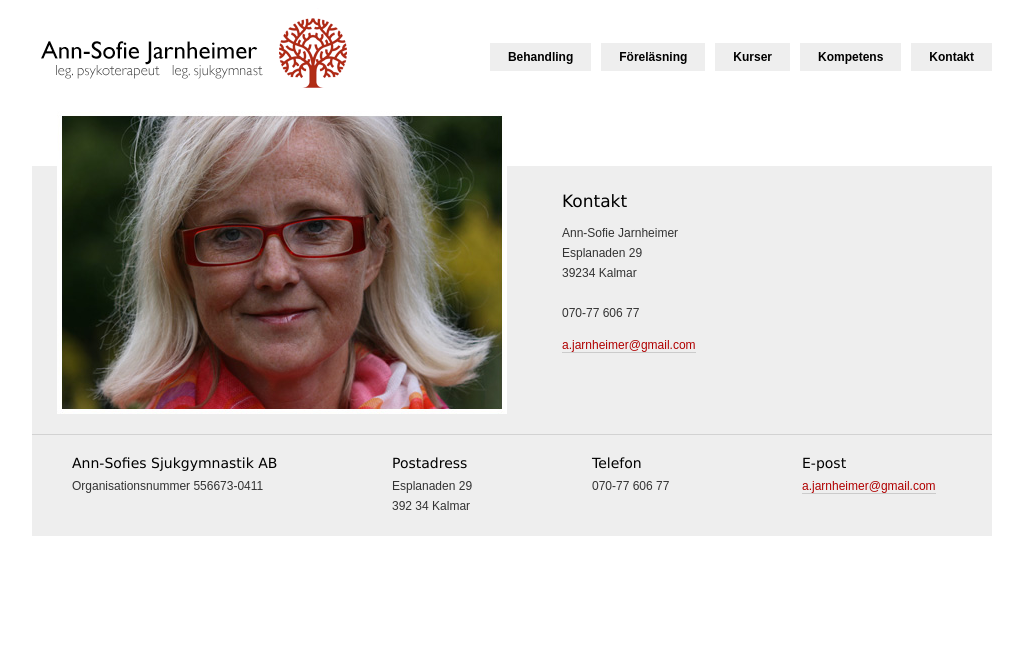
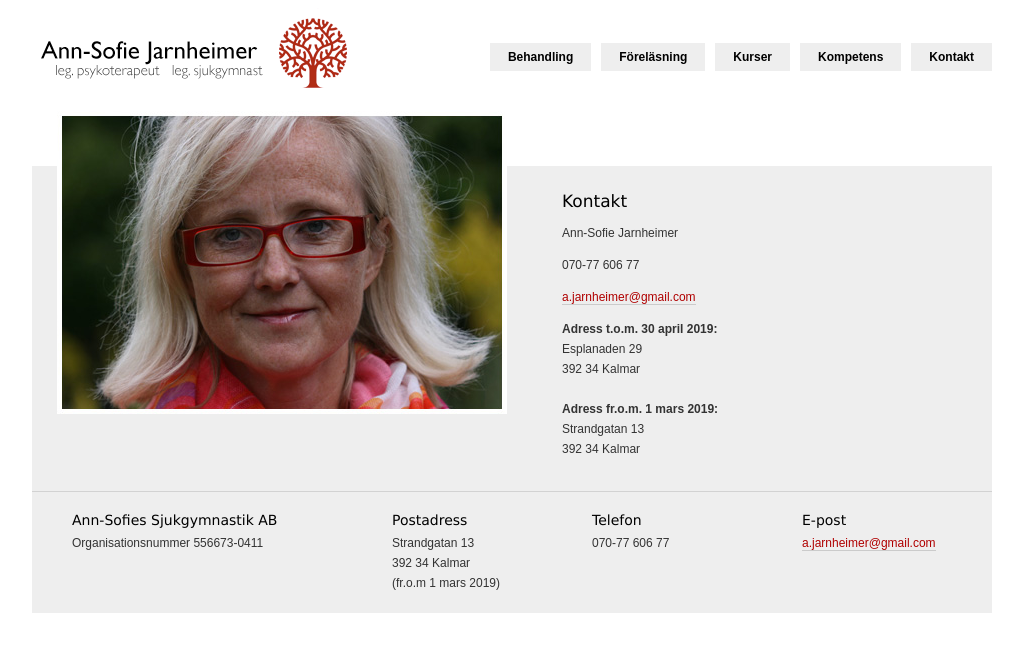
Before and after one commit to jarnheimer/ajarnheimer, a PHP site: page /kontakt.php in a window 1280 px wide. Shown: the top 652 px of the page, without its empty margins (128-1151 px from the left). Run offline with PHP 8.4, Linux system fonts and the light colour scheme.

Commit message:
New address

```diff
--- a/down.php
+++ b/down.php
@@ -7,8 +7,9 @@
             <div class="text">Organisationsnummer  	 556673-0411</div>
           </div> <div class="columnFooter marginLeft">
             <div class="head2">Postadress</div>
-            <div class="text">Esplanaden 29<br>
-             392 34 Kalmar</div>
+            <div class="text">Strandgatan 13<br>
+             392 34 Kalmar<br>
+            (fr.o.m 1 mars 2019)</div>
           </div>
             <div class="columnFooter marginLeft">
             <div class="head2">Telefon</div>
--- a/kontakt.php
+++ b/kontakt.php
@@ -12,16 +12,28 @@ $titel = "Ann-Sofie Jarnheimer - Kontakt";
 
                 <div class="head">Kontakt</div>
                 <div class="text">
-                    <p>Ann-Sofie Jarnheimer<br>
-                        Esplanaden 29<br>
-                        39234 Kalmar<br>
-                        <br>
-                        070-77 606 77<br>
+                    <p>Ann-Sofie Jarnheimer</p>
+
+                    <p>070-77 606 77</p>
+                    <p>
+                        <a href="mailto:a.jarnheimer@gmail.com">a.jarnheimer@gmail.com</a>
                     </p>
 
-                    <p><a href="mailto:a.jarnheimer@gmail.com">a.jarnheimer@gmail.com</a><br>
+                        <b>Adress t.o.m. 30 april 2019:</b><br>
+
+                        Esplanaden 29<br>
+                        392 34 Kalmar<br><br>
+
+
+                        <b>Adress fr.o.m. 1 mars 2019:</b><br>
+
+                        Strandgatan 13<br>
+                        392 34 Kalmar
                         <br>
+
                     </p>
+
+
                 </div>
 
         </div>
```
